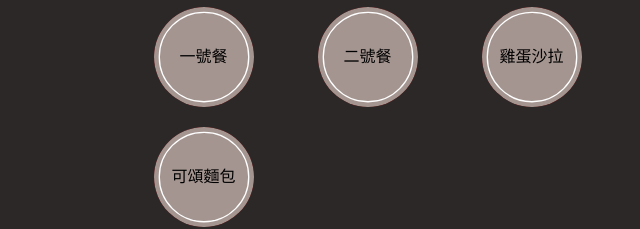
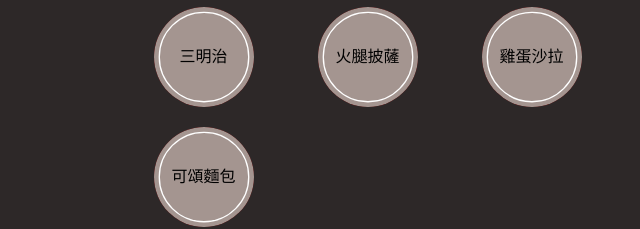
Before and after one commit to abab5533/harrowst, a plain HTML site: page meal.html in a window 1280 px wide. Shown: the part 797-1026 px from the top of the page, 0-640 px from the left. Drawn offline with Linux system fonts and the light colour scheme.

Commit message:
更改品名

```diff
--- a/meal.html
+++ b/meal.html
@@ -352,8 +352,8 @@
         <div class="container">
             <div class="right">
                 <ul>
-                    <li id='btn1' class='active beauty'>一號餐</li>
-                    <li id='btn2' class='beauty'>二號餐</li>
+                    <li id='btn1' class='active beauty'>三明治</li>
+                    <li id='btn2' class='beauty'>火腿披薩</li>
                     <li id='btn3' class='beauty'>雞蛋沙拉</li>
                     <li id='btn4' class='beauty'>田園沙拉</li>
                     <li id='btn5' class='beauty'>酪梨沙拉</li>
```
